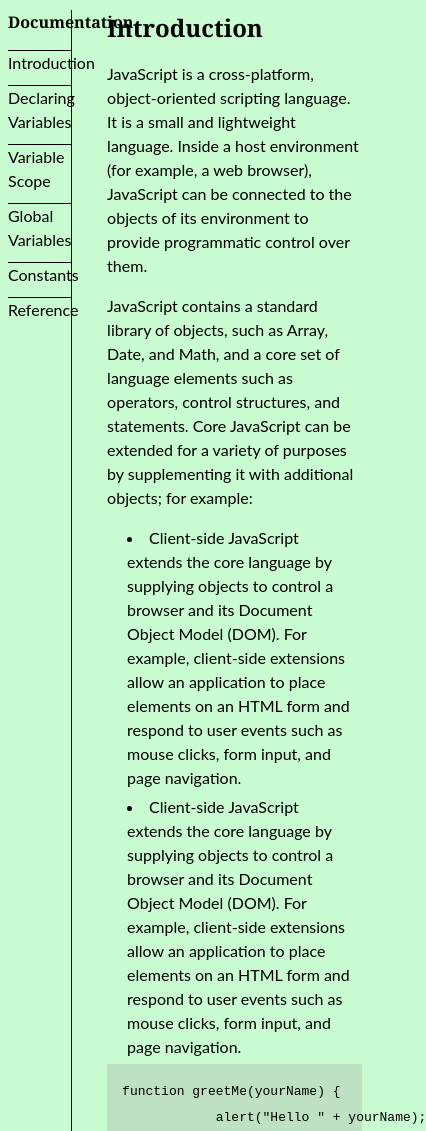
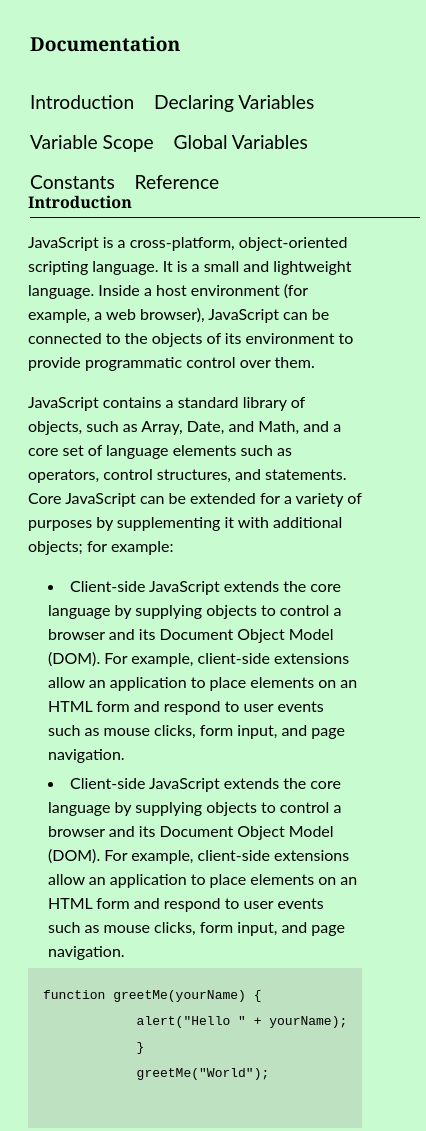
Before and after one commit to canzoroglu/fccprojects, a plain HTML site: page technicalDocumentation/index.html in a window 390 px wide. Shown: the top 1131 px of the page, 426 px wide, since content can reach past the window. Drawn offline with Linux system fonts and the light colour scheme.

Commit message:
Add media query

```diff
--- a/technicalDocumentation/index.html
+++ b/technicalDocumentation/index.html
@@ -4,6 +4,7 @@
     <meta charset="utf-8">
     <title>Technical Documentation</title>
     <link rel="stylesheet" href="./main.css">
+    <link rel="stylesheet" media="screen and (max-width:950px)" href="./width-950.css">
   </head>
   <body>
     <div class="main-grid">
--- a/technicalDocumentation/main.css
+++ b/technicalDocumentation/main.css
@@ -1,17 +1,3 @@
-@media (max-width: 800px) {
-  #navbar header {
-    font-size: 1em;
-  }
-  #navbar .nav-link {
-    font-size: 1em;
-  }
-  .main-section {
-    font-size: 1em;
-  }
-}
-@media (max-width: 600px) {
-
-}
 body {
   background: rgba(78, 243, 100, 0.3);
 }
@@ -20,10 +6,11 @@ body {
   grid-template-columns: minmax(15%, 1fr) minmax(40%, 4fr);
   grid-gap: 10%;
   line-height: 1.5;
-  margin: 10px 20px 20px 0;
+  margin: 40px 20px 20px 0;
 }
 #navbar {
   border-right: 1px solid black;
+  font-size: 1.2em;
 }
 .nav-link {
   border-top: 1px solid black;
@@ -49,7 +36,6 @@ ul {
 header {
   font-family: Cambria;
   font-weight: 600;
-  font-size: 1.5em;
 }
 article {
   font-family: Lato;
--- /dev/null
+++ b/technicalDocumentation/width-950.css
@@ -0,0 +1,29 @@
+.main-grid {
+  display: flex;
+  flex-wrap: wrap;
+}
+#navbar {
+  display: flex;
+  flex-wrap: wrap;
+  width: 100%;
+  border-right: none;
+  border-bottom: 1px solid black;
+  margin: 10px;
+  position: fixed;
+  top: 20px;
+  left: 20px;
+}
+#navbar .nav-link {
+  display: inline-block;
+  border: none;
+  margin-right: 15px;
+}
+#navbar header {
+  width: 100%;
+}
+#navbar ul {
+  width: 100%;
+}
+#main-doc {
+  margin: 150px 20px 20px 20px;
+}
```
